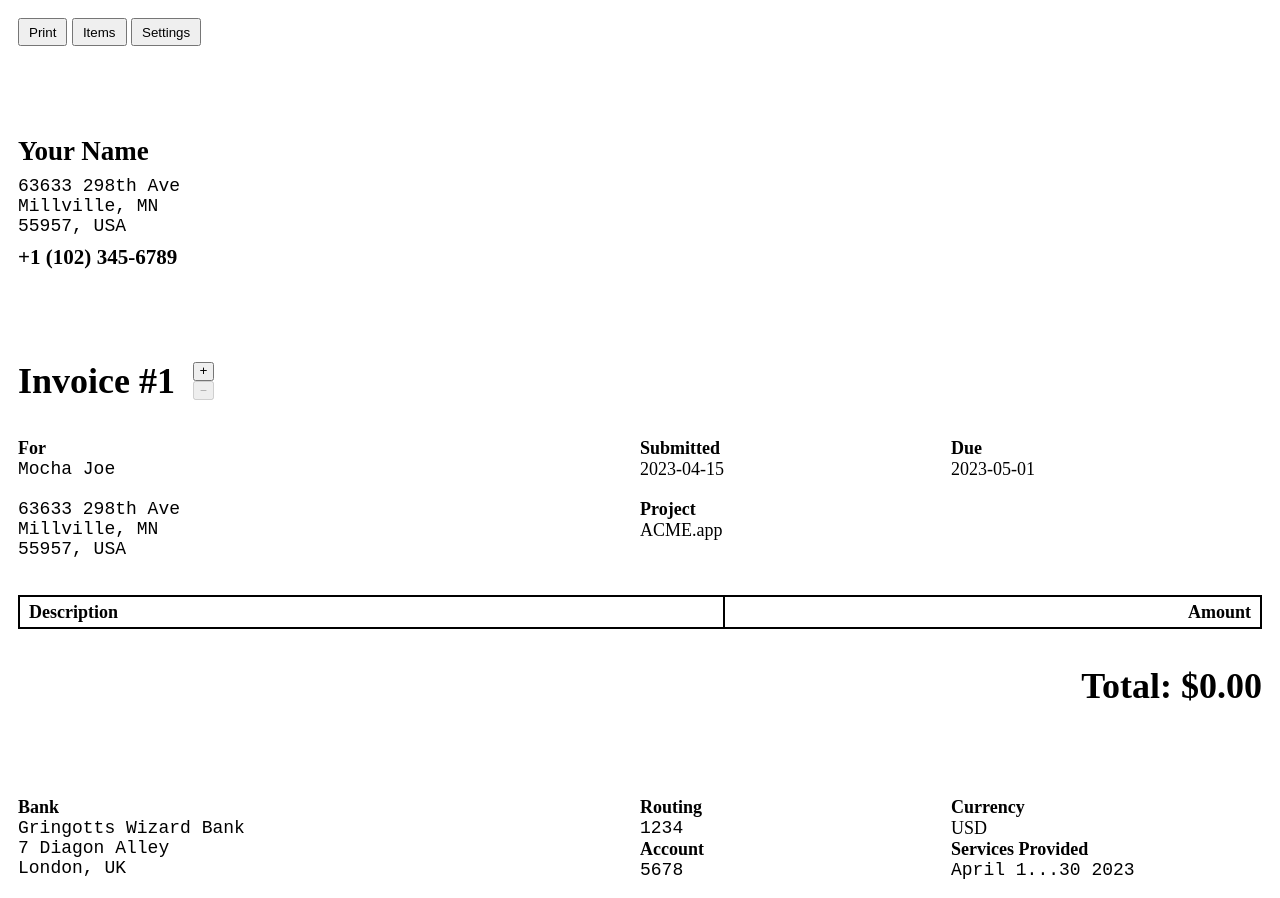
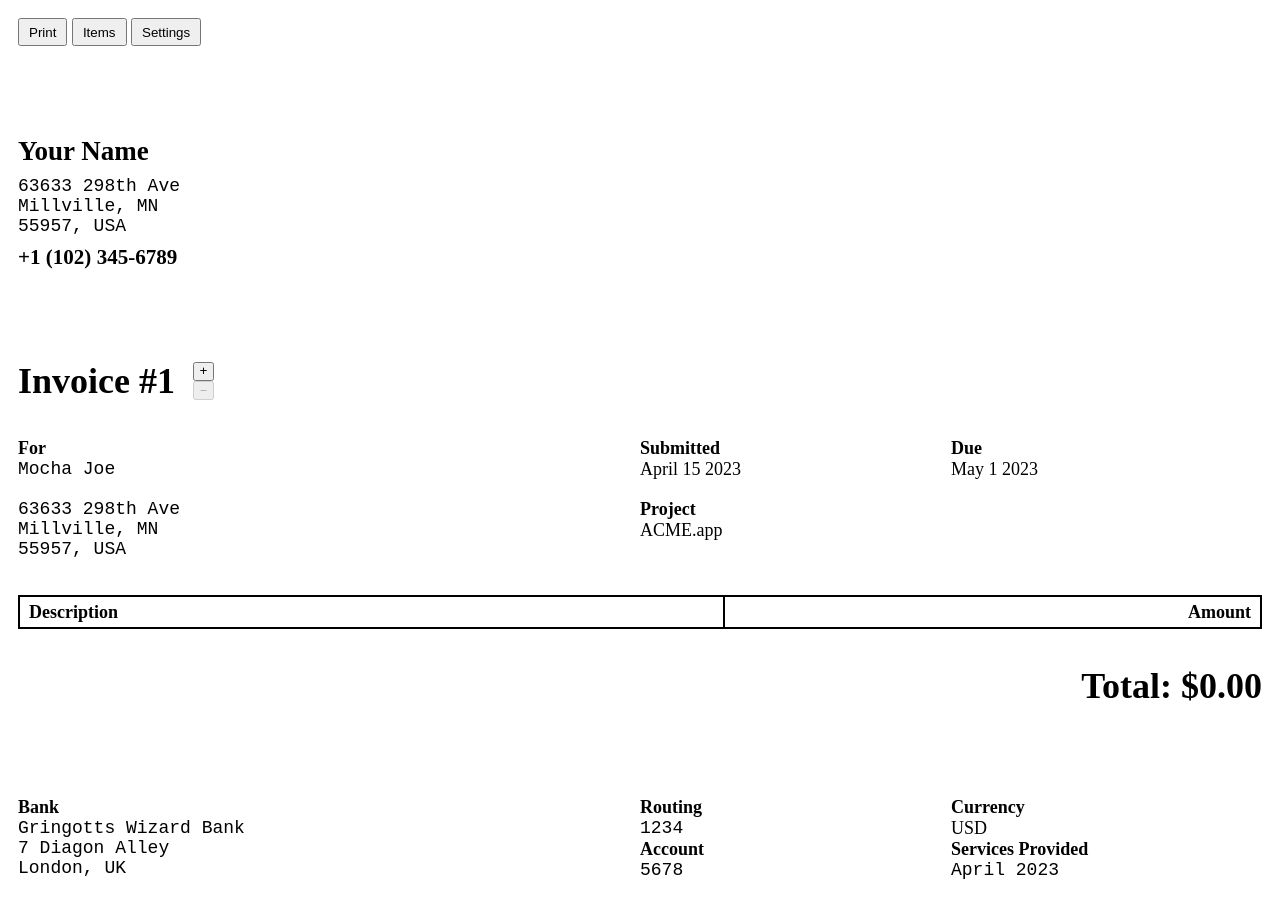
Before and after one commit to braden337/invc, a SvelteKit app: page / in a window 1280 px wide. Built offline with nearby package versions, Linux system fonts and the light colour scheme.

Commit message:
simplify services provided and change date format

```diff
--- a/src/routes/+page.svelte
+++ b/src/routes/+page.svelte
@@ -29,12 +29,17 @@
     .startOf($cadence as ManipulateType);
 
   $: {
-    servicesProvided = submissionDate.format('MMMM XXXX YYYY');
+    let format = 'YYYY';
 
-    let first = submissionDate.startOf('month').format('D');
-    let last = submissionDate.endOf('month').format('D');
+    switch ($cadence) {
+      case 'month':
+        format = `MMMM ${format}`;
+        break;
+      case 'day':
+        format = `MMMM D ${format}`;
+    }
 
-    servicesProvided = servicesProvided.replace('XXXX', `${first}...${last}`);
+    servicesProvided = submissionDate.format(format);
   }
 
   $: items = JSON.parse($itemsJSON);
@@ -74,11 +79,11 @@
     </div>
     <div id="submitted">
       Submitted
-      <p>{submissionDate.format('YYYY-MM-DD')}</p>
+      <p>{submissionDate.format('MMMM D YYYY')}</p>
     </div>
     <div id="due">
       Due
-      <p>{dueDate.format('YYYY-MM-DD')}</p>
+      <p>{dueDate.format('MMMM D YYYY')}</p>
     </div>
     <div id="project">
       Project
```
